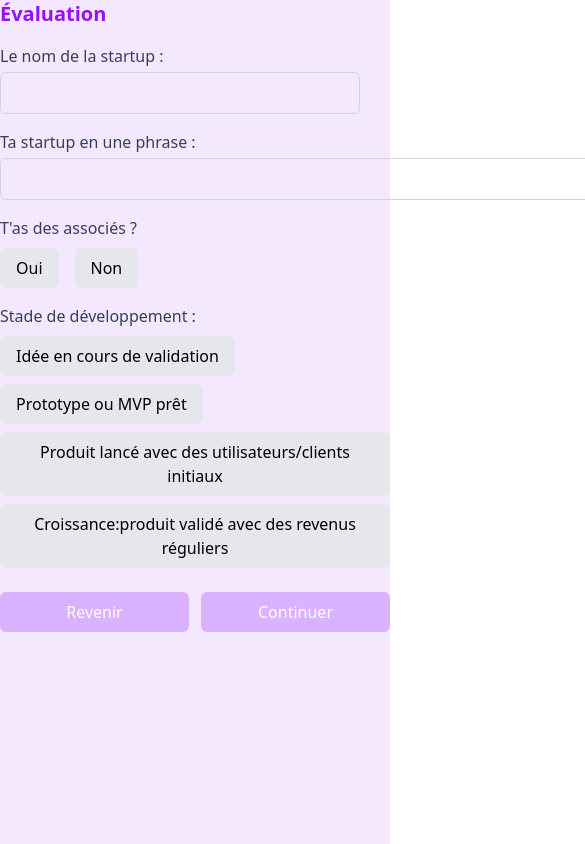
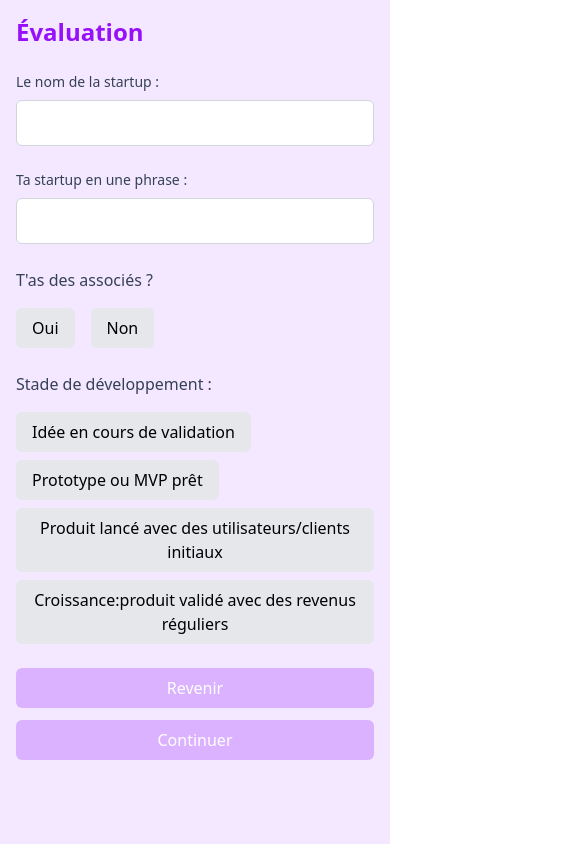
Before and after one commit to NaomiMeig/Evaluation-page, a React (Vite) app: page / in a window 390 px wide. Shown: the top 844 px of the page, 585 px wide, since content can reach past the window. Built offline with nearby package versions, Linux system fonts and the light colour scheme.

Commit message:
modification on responsive

```diff
--- a/src/components/Evaluation.jsx
+++ b/src/components/Evaluation.jsx
@@ -8,36 +8,36 @@ const EvaluationForm = () => {
   const [stage, setStage] = useState("");
 
   return (
-    <div className="min-h-screen bg-purple-100">
-        <h2 className="text-xl font-semibold text-purple-600 mb-4">Évaluation</h2>
+    <div className="min-h-screen w-full bg-purple-100 p-4 sm:p-6 lg:p-8">
+        <h2 className="text-2xl sm:text-3xl font-semibold text-purple-600 mb-6">Évaluation</h2>
 
 
         {/* Nom de la startup */}
-        <div className="mb-4">
-          <label className="block text-gray-700">Le nom de la startup :</label>
+        <div className="mb-6">
+          <label className="block text-gray-700 text-sm sm:text-base">Le nom de la startup :</label>
           <input
             type="text"
-            className="w-90 mt-1 p-2 border border-gray-300 rounded-md focus:ring-2 focus:ring-purple-500"
+            className="w-full mt-2 p-3 border border-gray-300 rounded-md focus:ring-2 focus:ring-purple-500 bg-white text-sm sm:text-base"
             value={startupName}
             onChange={(e) => setStartupName(e.target.value)}
           />
         </div>
 
         {/* Description de la startup */}
-        <div className="mb-4">
-          <label className="block text-gray-700">Ta startup en une phrase :</label>
+        <div className="mb-6">
+          <label className="block text-gray-700 text-sm sm:text-base">Ta startup en une phrase :</label>
           <input
             type="text"
-            className="w-200 mt-1 p-2 border border-gray-300 rounded-md focus:ring-2 focus:ring-purple-500"
+            className="w-full mt-2 p-3 border border-gray-300 rounded-md focus:ring-2 focus:ring-purple-500 bg-white text-sm sm:text-base"
             value={description}
             onChange={(e) => setDescription(e.target.value)}
           />
         </div>
 
         {/* A-t-il des associés ? */}
-        <div className="mb-4">
+        <div className="mb-6">
           <label className="block text-gray-700">T'as des associés ?</label>
-          <div className="flex space-x-4 mt-2">
+          <div className="flex flex-wrap gap-4 mt-4">
             <button
               className={`px-4 py-2 rounded-md ${
                 hasAssociates === true ? "bg-purple-600 text-white" : "bg-gray-200"
@@ -58,9 +58,9 @@ const EvaluationForm = () => {
         </div>
 
         {hasAssociates && (
-          <div className="mb-4">
-            <label className="block text-gray-700">Nombre d'associés :</label>
-            <div className="flex space-x-2 mt-2">
+          <div className="mb-6">
+            <label className="block text-gray-700 text-sm sm:text-base">Nombre d'associés :</label>
+            <div className="flex flex-wrap gap-4 mt-4">
               {[1, 2, 3, 4, "5+"].map((num) => (
                 <button
                   key={num}
@@ -79,7 +79,7 @@ const EvaluationForm = () => {
         {/* Stade de développement */}
         <div className="mb-6">
           <label className="block text-gray-700">Stade de développement :</label>
-          <div className="flex flex-wrap gap-2 mt-2">
+          <div className="flex flex-wrap gap-2 mt-4">
             {["Idée en cours de validation", "Prototype ou MVP prêt", "Produit lancé avec des utilisateurs/clients initiaux","Croissance:produit validé avec des revenus réguliers"].map(
               (option) => (
                 <button
@@ -97,11 +97,11 @@ const EvaluationForm = () => {
         </div>
 
 
-        <div className="flex justify-end gap-3">
-          <button className="w-64 bg-purple-300 text-white py-2 rounded-md hover:bg-black">
+        <div className="flex flex-col sm:flex-row justify-end gap-3">
+          <button className="w-full sm:w-auto bg-purple-300 text-white py-2 px-4 rounded-md hover:bg-black">
             Revenir
           </button>
-          <button className="w-64 bg-purple-300 text-white py-2 rounded-md hover:bg-black">
+          <button className="w-full sm:w-auto bg-purple-300 text-white py-2 px-4 rounded-md hover:bg-black">
             Continuer
           </button>
 
```
